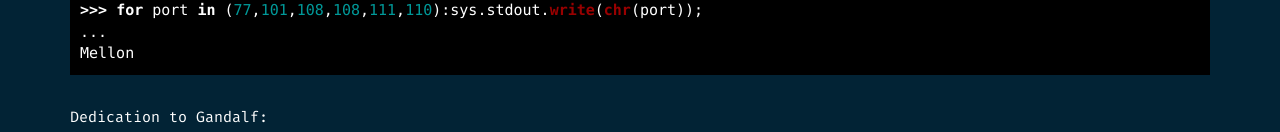
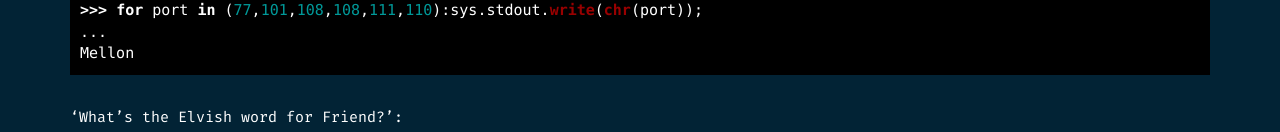
Before and after one commit to phackt/phackt.github.io, a Jekyll site: the page built from _posts/2017-03-21-moria-vulnhub.markdown, in a window 1280 px wide and 900 px high, scrolled down 5154 px, cut to the strip 0-287 px from the top of the window. Shown: the part 152-284 px from the top of the strip. Built offline with Jekyll 4.4.1, drawn with Linux system fonts in a browser that asks for light colours; nearby versions of some CDN libraries; some web fonts are replaced; comment, search, counter and statistics services are not loaded.

Commit message:
update post moria

````diff
--- a/_posts/2017-03-21-moria-vulnhub.markdown
+++ b/_posts/2017-03-21-moria-vulnhub.markdown
@@ -175,7 +175,7 @@ knock 192.168.1.38 77 101 108 108 111 110
 Mellon
 ```
 
-Dedication to Gandalf:
+'What's the Elvish word for Friend?':
 <iframe width="560" height="315" src="https://www.youtube.com/embed/qnBcg9fsbWE" frameborder="0" allowfullscreen></iframe>
 
 With this password one of the gate will open:
````
